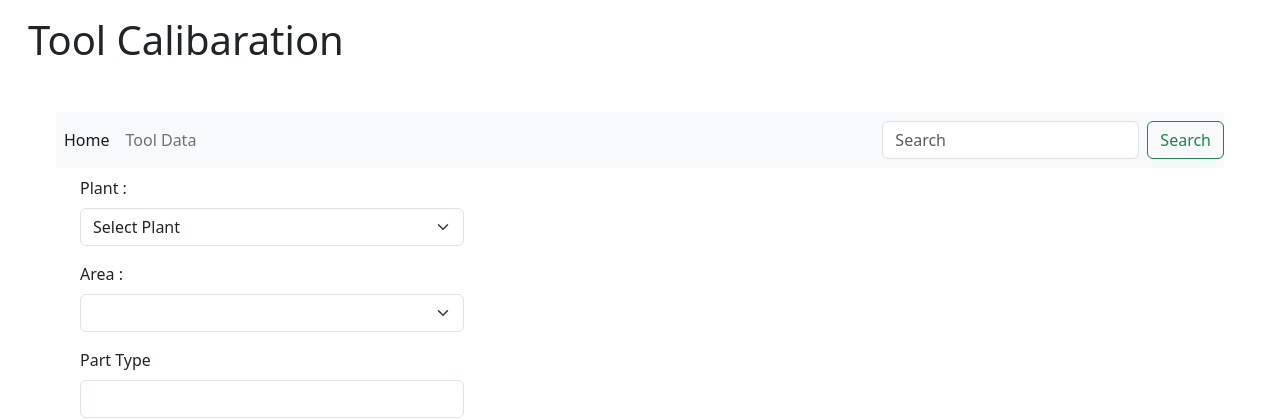
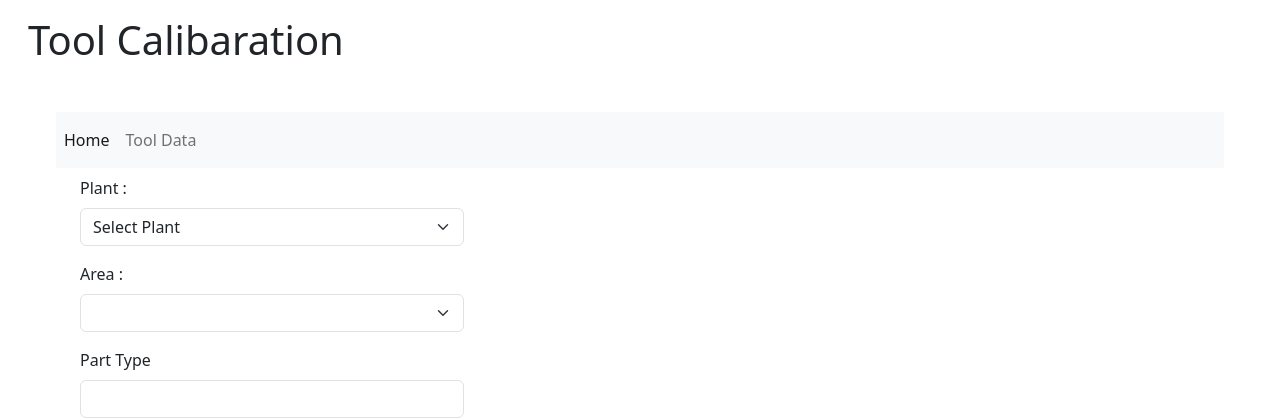
Before and after one commit to shauryaCodesAndHosts/calibarationOfTools, a Flask app: page / in a window 1280 px wide. Shown: the top 420 px of the page. Run offline with Flask 3, Linux system fonts and the light colour scheme; lists and menus that the app fills with data are empty; some libraries are stand-ins or nearby versions.

Commit message:
Update index.html

```diff
--- a/templates/index.html
+++ b/templates/index.html
@@ -39,12 +39,6 @@
             <a class="nav-link" href="/parts">Tool Data</a>
           </li>
         </ul>
-      <div class="float-right">
-        <form class="form-inline float-right" action="/search" method="POST">
-          <input class="form-control mr-sm-2" type="search" placeholder="Search" aria-label="Search" name="query" >
-          <button class="btn btn-outline-success my-2 my-sm-0 " type="submit">Search</button>
-        </form>
-        </div>
       </div>
     </nav>
 
```
